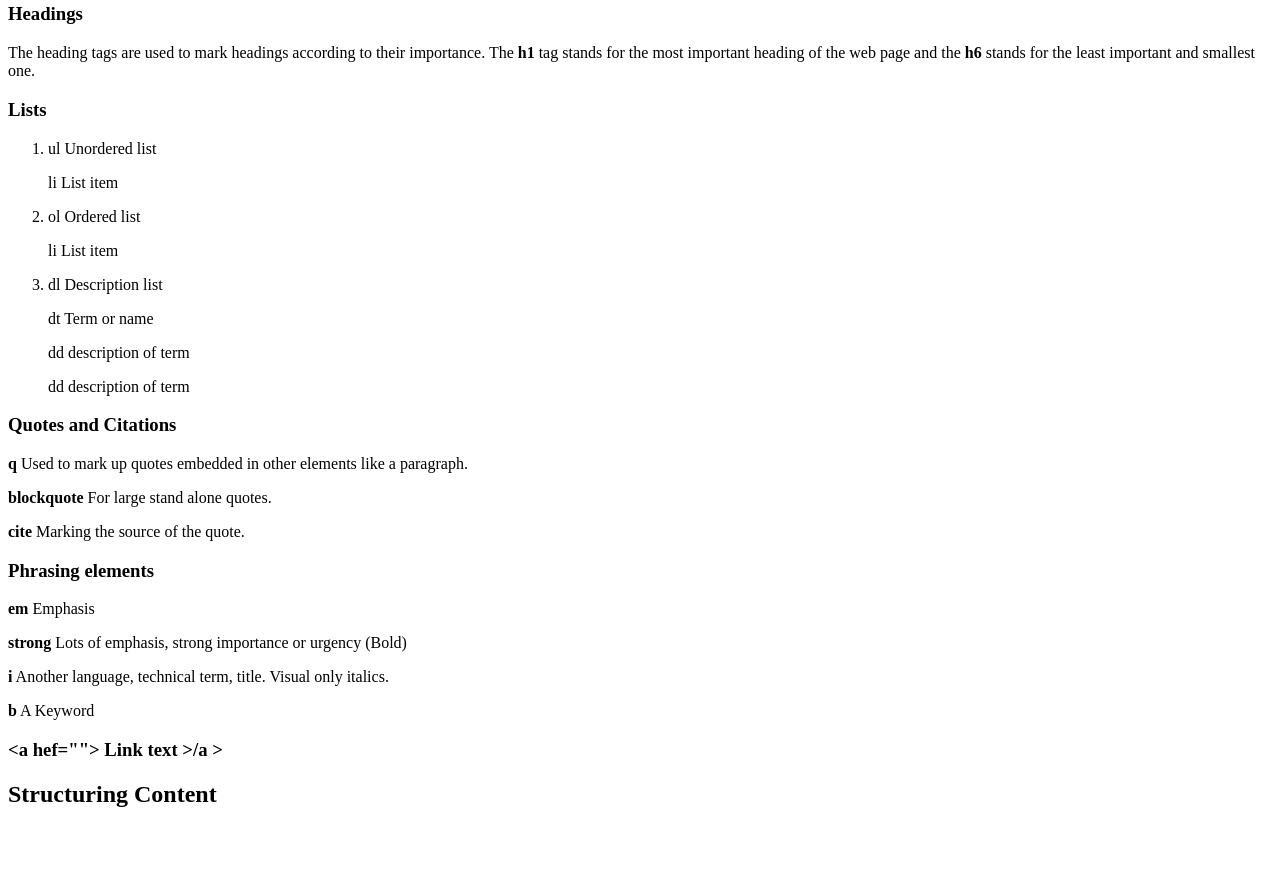
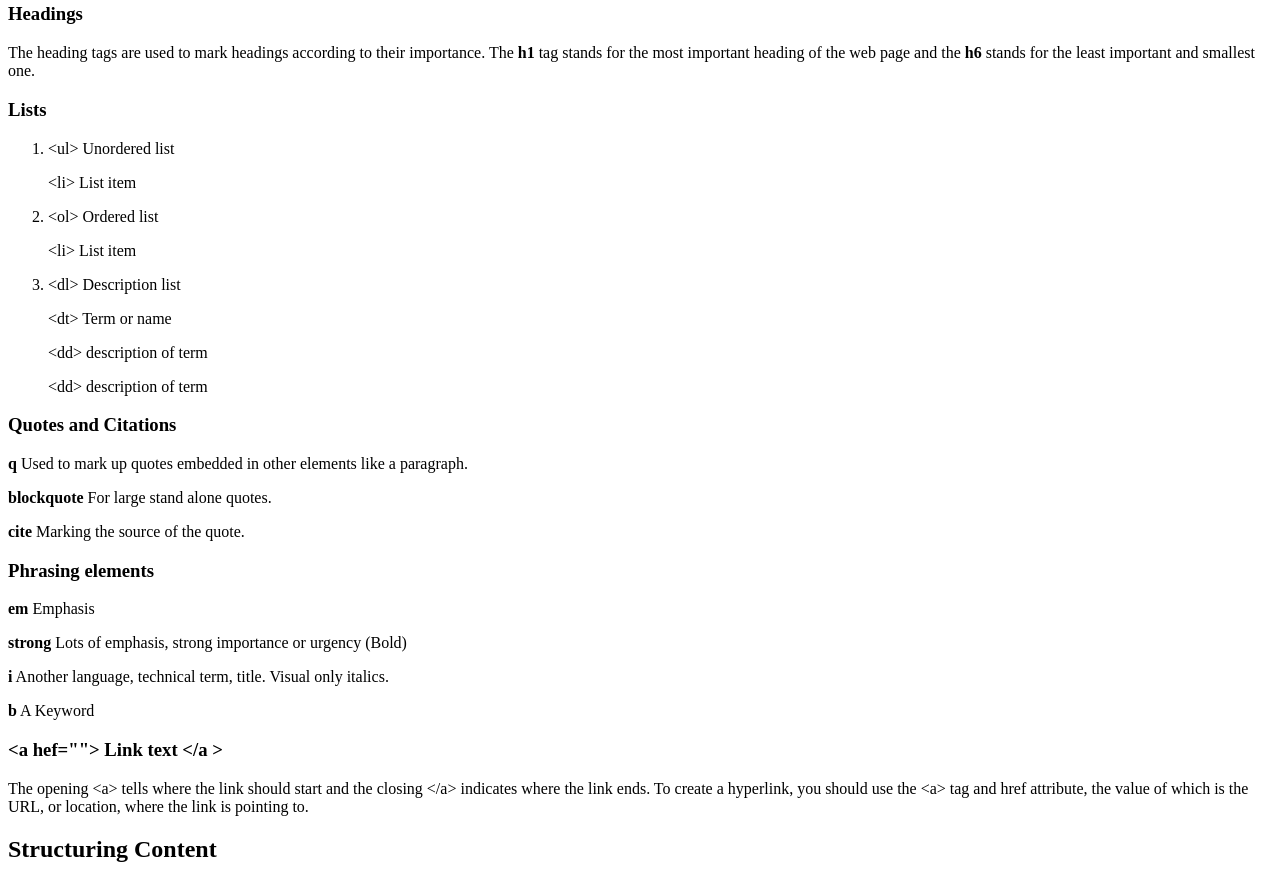
Before and after one commit to mart1349/reference-site, a plain HTML site: page index.html in a window 1280 px wide. Shown: the part 611-1494 px from the top of the page. Before the commit the page ends 1439 px from the top, so only its background shows below. Drawn offline with Linux system fonts and the light colour scheme.

Commit message:
Update index.html

```diff
--- a/index.html
+++ b/index.html
@@ -53,14 +53,14 @@
 
                 <h3>Lists</h3>
                     <ol>
-                        <li>ul Unordered list</li>
-                            <p>li List item</p>
-                        <li>ol Ordered list</li>
-                            <p>li List item</p>
-                        <li>dl Description list</li>
-                            <p>dt Term or name</p>
-                            <p>dd description of term</p>
-                            <p>dd description of term</p>
+                        <li>&lt;ul&gt; Unordered list</li>
+                            <p>&lt;li&gt; List item</p>
+                        <li>&lt;ol&gt; Ordered list</li>
+                            <p>&lt;li&gt; List item</p>
+                        <li>&lt;dl&gt; Description list</li>
+                            <p>&lt;dt&gt; Term or name</p>
+                            <p>&lt;dd&gt; description of term</p>
+                            <p>&lt;dd&gt; description of term</p>
                     </ol>
 
                 <h3>Quotes and Citations</h3>
@@ -74,8 +74,8 @@
                         <p><strong>i</strong> Another language, technical term, title. Visual only italics.</p>
                         <p><strong>b</strong> A Keyword</p>
 
-                <h3> &lt;a hef=""> Link text &gt;/a &gt; </h3>
-
+                <h3> &lt;a hef=""> Link text &lt;/a &gt; </h3>
+                    <p>The opening &lt;a&gt; tells where the link should start and the closing &lt;/a&gt; indicates where the link ends. To create a hyperlink, you should use the &lt;a&gt; tag and href attribute, the value of which is the URL, or location, where the link is pointing to.</p>
 
         </section>
 
```
